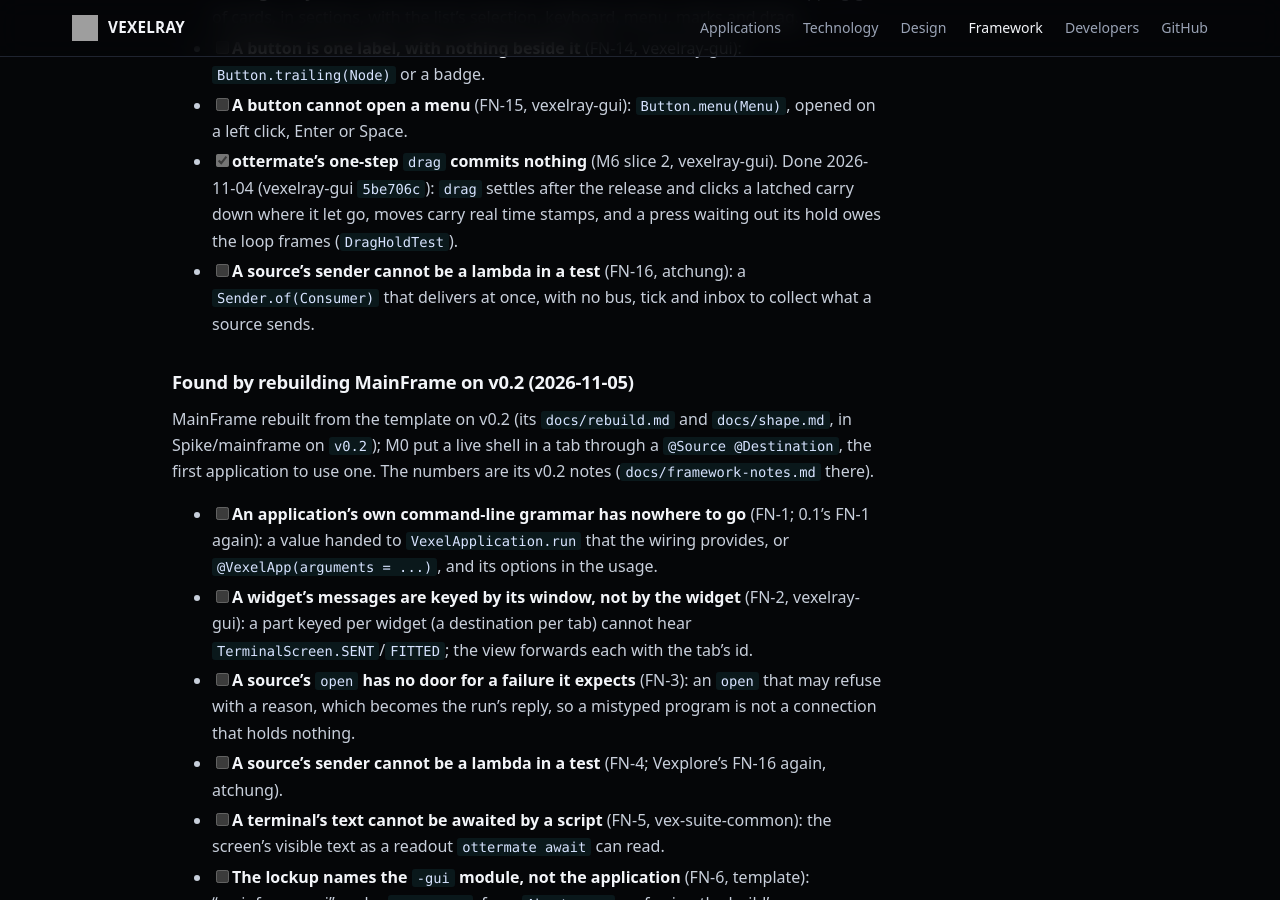
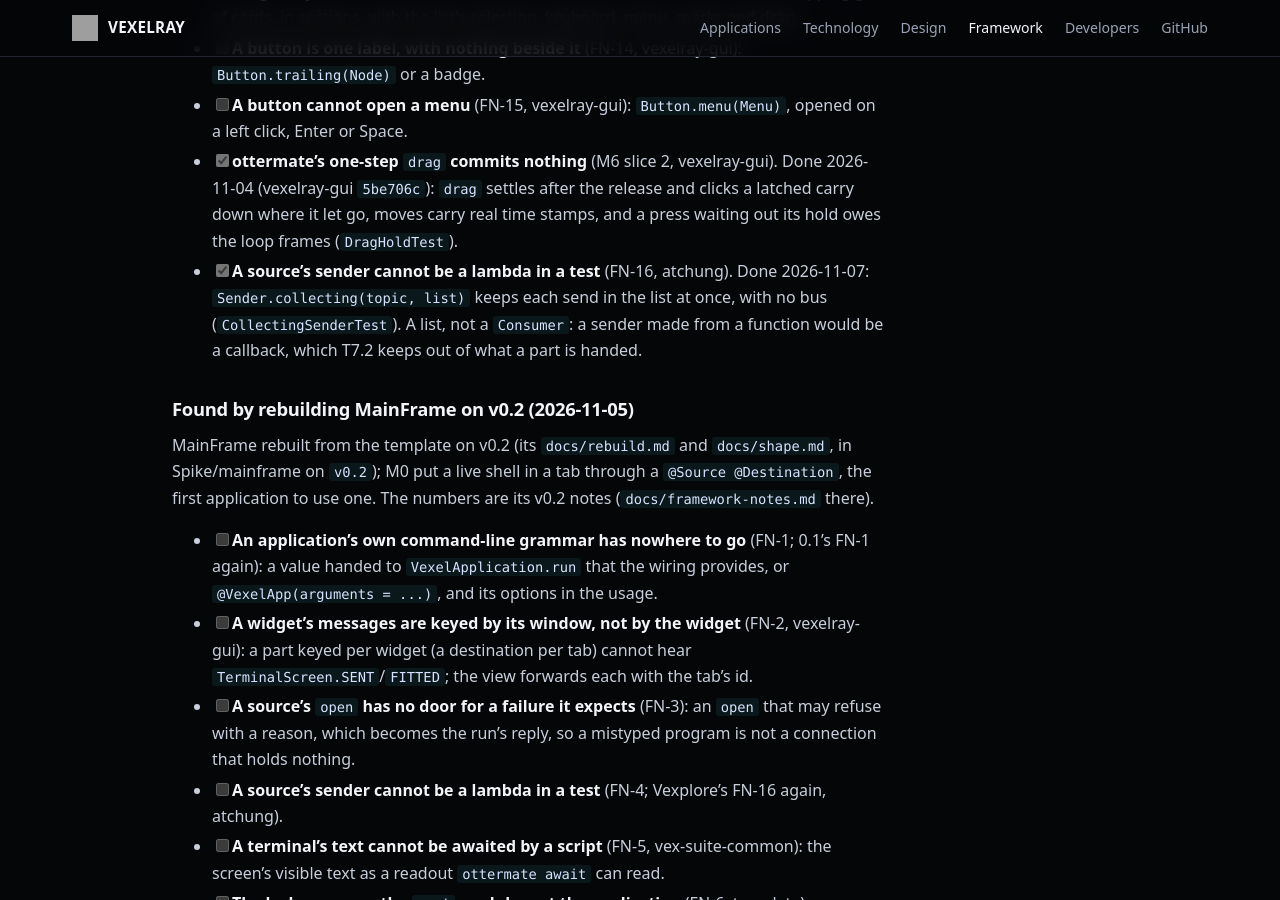
Before and after one commit to sibarum/vexelray-framework, a Jekyll site: the page built from docs/TODO.md, in a window 1280 px wide and 900 px high, scrolled down 36873 px. Built offline with Jekyll 4.4.1, drawn with Linux system fonts in a browser that asks for light colours; our own code applies the rules of GitHub Pages for plain Markdown files.

Commit message:
TODO: FN-16 done, Sender.collecting
Co-Authored-By: Claude Opus 5.5 <noreply@anthropic.com>

```diff
--- a/docs/TODO.md
+++ b/docs/TODO.md
@@ -1310,8 +1310,9 @@ there), which started again at FN-1; "Found by Vexplore" above is 0.1's. Most ar
 - [x] **ottermate's one-step `drag` commits nothing** (M6 slice 2, vexelray-gui). Done 2026-11-04 (vexelray-gui
       `5be706c`): `drag` settles after the release and clicks a latched carry down where it let go, moves carry real
       time stamps, and a press waiting out its hold owes the loop frames (`DragHoldTest`).
-- [ ] **A source's sender cannot be a lambda in a test** (FN-16, atchung): a `Sender.of(Consumer)` that delivers at
-      once, with no bus, tick and inbox to collect what a source sends.
+- [x] **A source's sender cannot be a lambda in a test** (FN-16, atchung). Done 2026-11-07: `Sender.collecting(topic,
+      list)` keeps each send in the list at once, with no bus (`CollectingSenderTest`). A list, not a `Consumer`: a
+      sender made from a function would be a callback, which T7.2 keeps out of what a part is handed.
 
 ### Found by rebuilding MainFrame on v0.2 (2026-11-05)
 
```
